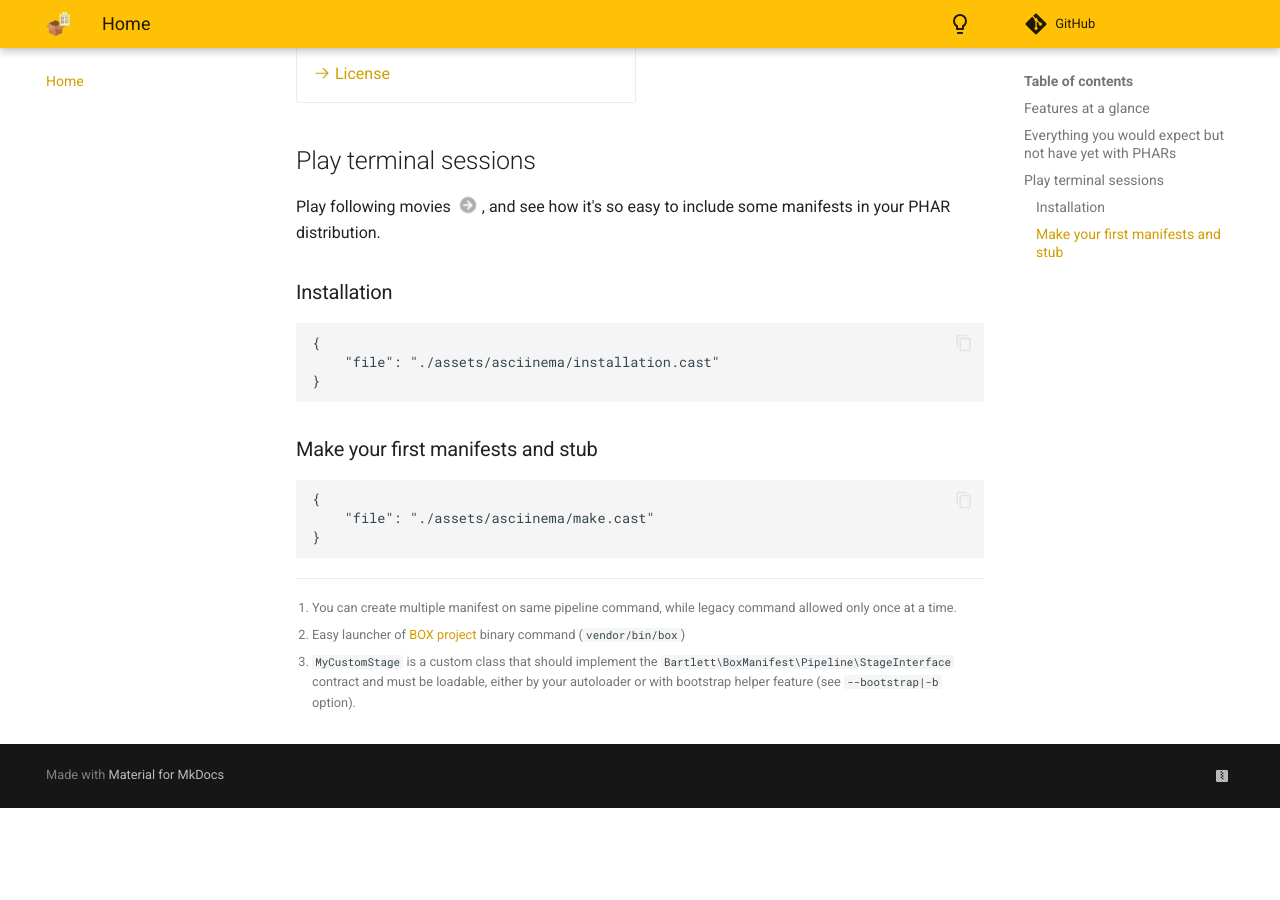
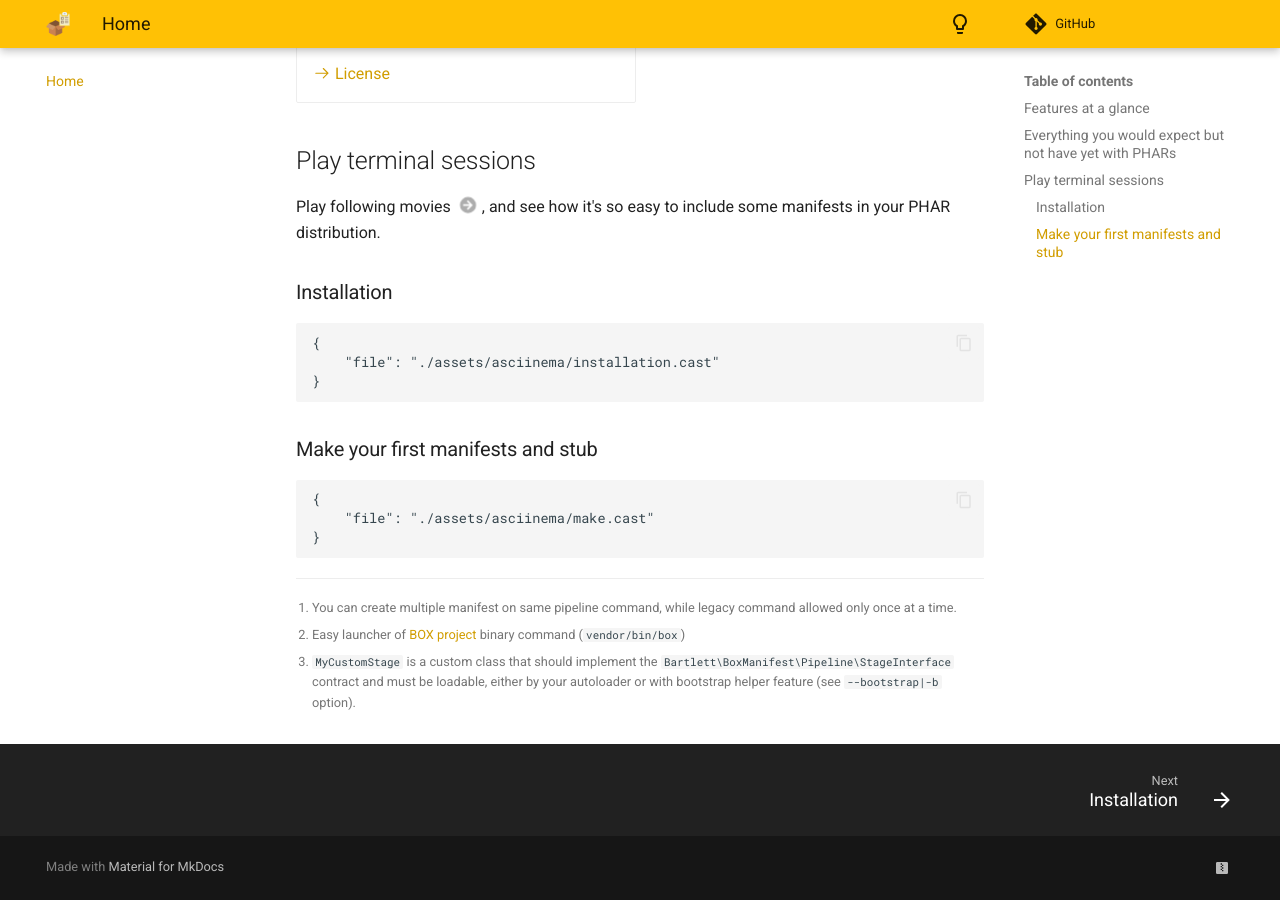
Before and after one commit to llaville/box-manifest, an MkDocs documentation site: the page built from docs/README.md, in a window 1280 px wide and 900 px high, scrolled down 1502 px. Built offline with MkDocs 1.6.1 and Material for MkDocs 9.7.7, drawn with Linux system fonts in a browser that asks for light colours; comment, search, counter and statistics services are not loaded; before the commit the page ends 2310 px from its top, so only the background shows below that.

Commit message:
enable navigation links on footer

```diff
--- a/mkdocs.yml
+++ b/mkdocs.yml
@@ -27,6 +27,7 @@ theme:
         - navigation.tabs # Navigation tabs -- https://squidfunk.github.io/mkdocs-material/setup/setting-up-navigation/#navigation-tabs
         - navigation.indexes # Section index pages -- https://squidfunk.github.io/mkdocs-material/setup/setting-up-navigation/#section-index-pages
         - navigation.top # Back-To-Top button -- https://squidfunk.github.io/mkdocs-material/setup/setting-up-navigation/#back-to-top-button
+        - navigation.footer # Setting up the footer -- https://squidfunk.github.io/mkdocs-material/setup/setting-up-the-footer/
         - content.code.copy # Code copy button -- https://squidfunk.github.io/mkdocs-material/reference/code-blocks/#code-copy-button
         - content.code.annotate # Code blocks, Adding annotations -- https://squidfunk.github.io/mkdocs-material/reference/code-blocks/#adding-annotations
 plugins:
```
